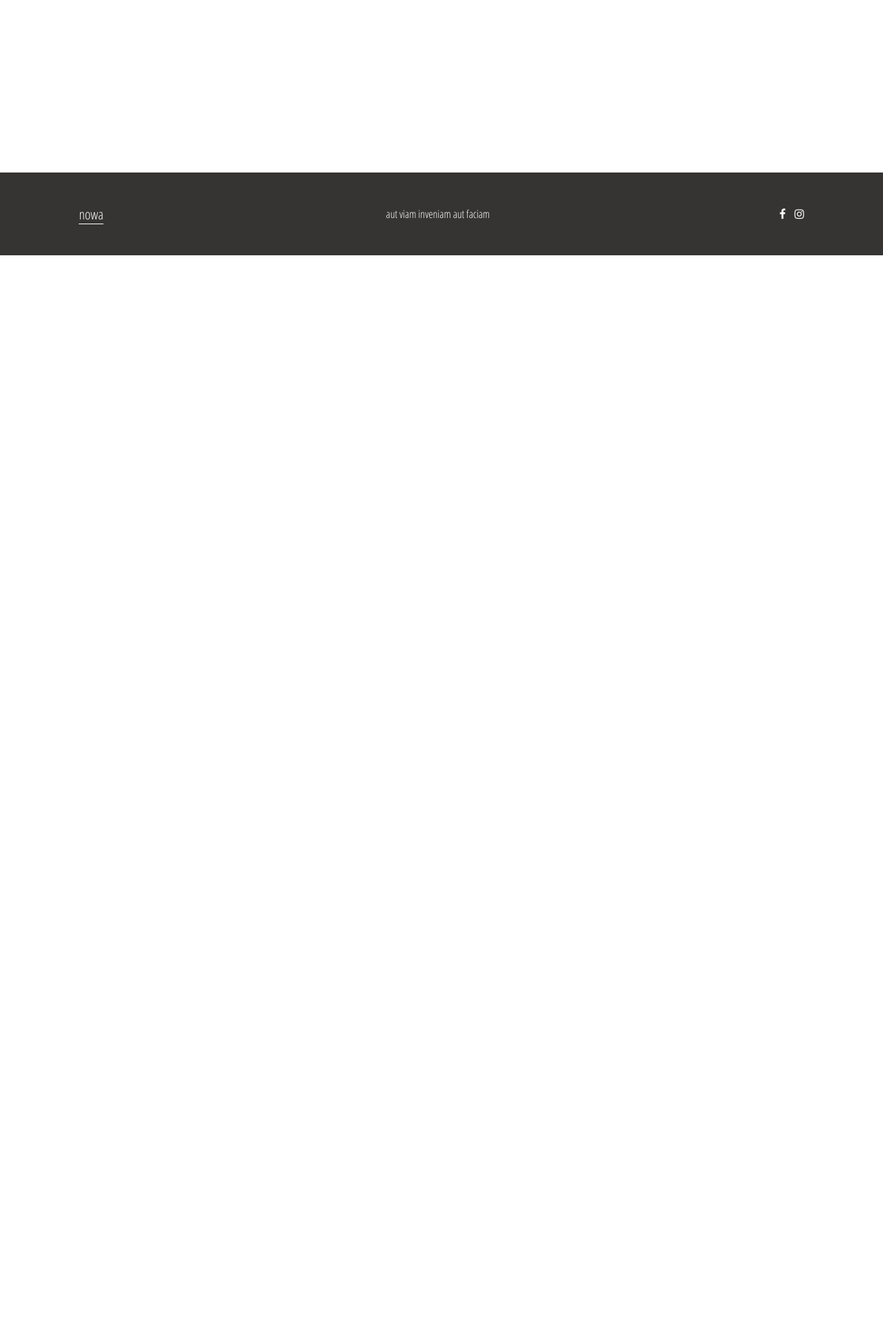
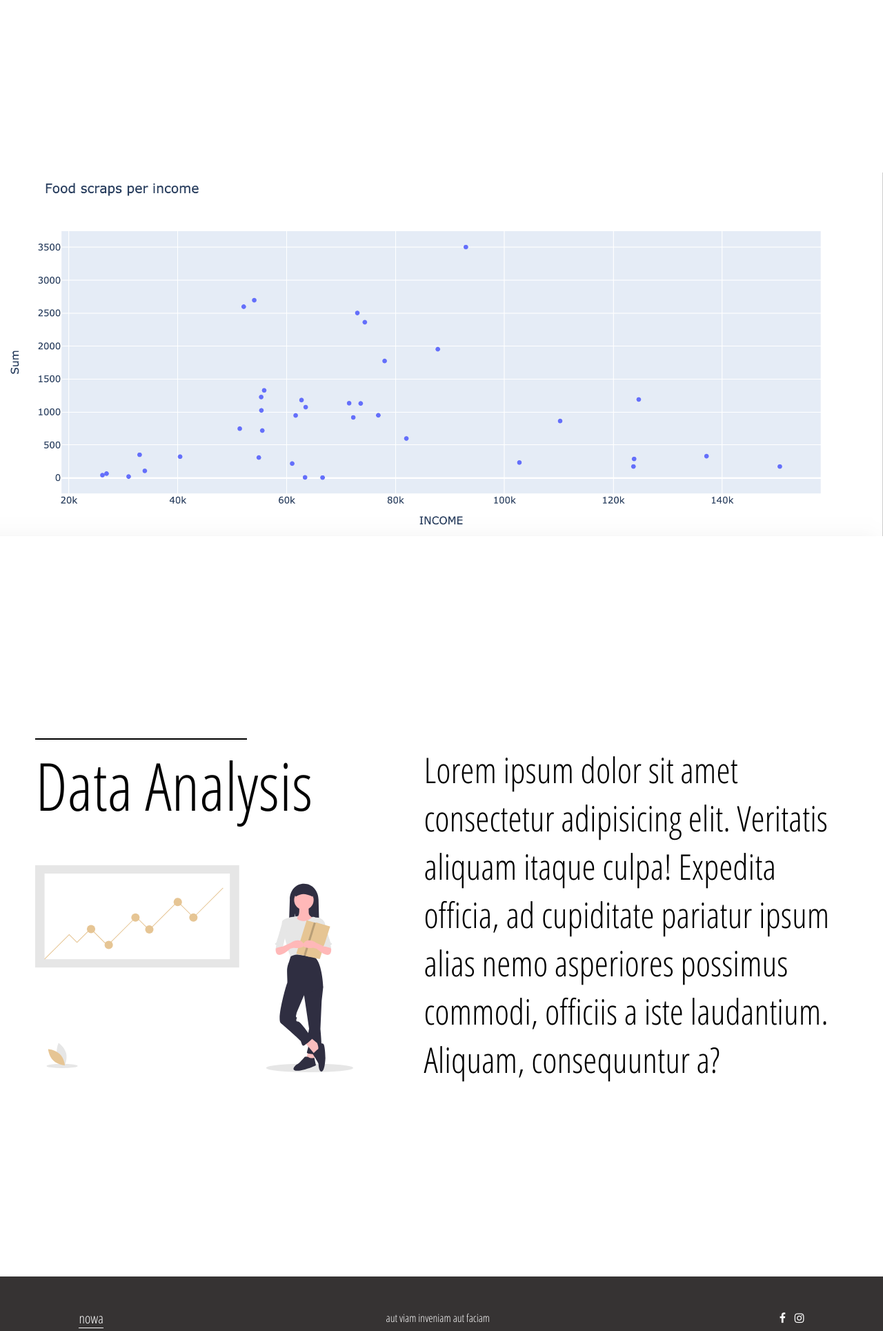
Before and after one commit to coder123al/nowaste-project, a Flask app: page / in a window 1280 px wide. Shown: the part 646-2575 px from the top of the page at 69% size. Before the commit the page ends 1016 px from the top, so only its background shows below. Run offline with Flask 2, Linux system fonts and the light colour scheme; some libraries are stand-ins or nearby versions.

Commit message:
added data analysis prototype

```diff
--- a/static/style.css
+++ b/static/style.css
@@ -137,3 +137,49 @@
     text-decoration: none;
     margin-left:10px;
   }
+
+  .first-graph-container{
+      height:100vh;
+  }
+
+  .placeholder{
+      width:100vw;
+  }
+.first-analysis-container{
+    height:100vh;
+    display:flex;
+    flex-direction:row;
+
+}
+
+.first-analysis-left-container{
+    margin-left:4vw;
+    background-color: white;
+    width:40vw;
+    height:100vh;
+    margin-right:4vw;
+}
+
+.first-analysis-text-container{
+    background-color: white;
+    height:100vh;
+    width:48vw;
+}
+
+.hr1{
+    margin-top:20px;
+}
+
+.first-analysis-title{
+    font-size:7.5vw;
+}
+
+.first-analysis-image{
+    margin-top:4vw;
+    width:90%;
+}
+
+.first-analysis-text{
+    margin-top:30px;
+    font-size:4vw;
+}
--- a/templates/index.html
+++ b/templates/index.html
@@ -32,6 +32,20 @@
         </div>
         <div id="first-container-image" class="first-image-container"><img src="static/pictures/dataPicture.svg" class="first-image"></div>
     </div>
+    <div class="first-graph-container">
+        <img class = "placeholder" src="static/pictures/placeholder.png">
+    </div>
+
+    <div class="first-analysis-container">
+        <div class="first-analysis-left-container">
+            <HR class="hr1" COLOR="black" WIDTH="60%" NOSHADE ALIGN="LEFT">
+            <div class="first-analysis-title">Data Analysis</div>
+            <img class="first-analysis-image" src="static/pictures/dataAnalysis1.svg">
+        </div>
+        <div class="first-analysis-text-container">
+            <div class="first-analysis-text">Lorem ipsum dolor sit amet consectetur adipisicing elit. Veritatis aliquam itaque culpa! Expedita officia, ad cupiditate pariatur ipsum alias nemo asperiores possimus commodi, officiis a iste laudantium. Aliquam, consequuntur a?</div>
+        </div>
+    </div>
 
     <footer>
         <div id="footer-text"><a>nowa</a></div>
```
Also changed, not shown: static/pictures/dataAnalysis1.svg (added), static/pictures/placeholder.png (added).
